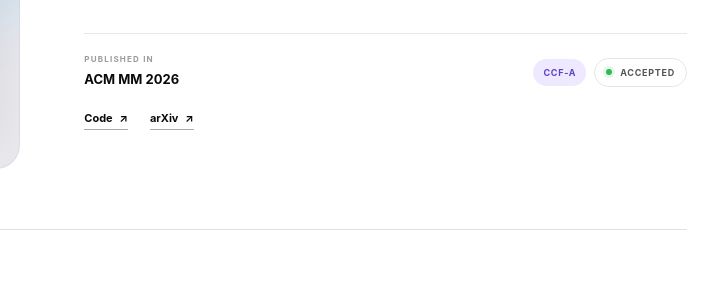
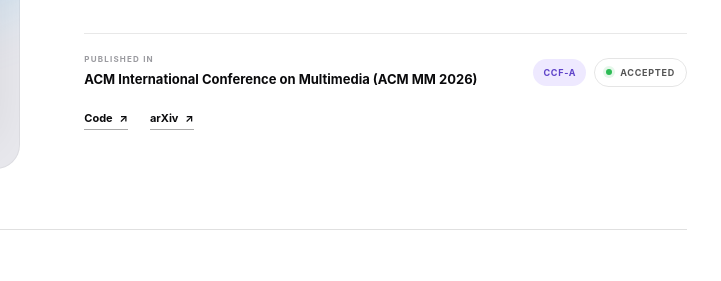
Before and after one commit to Husk021118/Husk021118.github.io, a plain HTML site: page index.html in a window 1280 px wide. Shown: the part 1175-1456 px from the top of the page, 559-1280 px from the left. Drawn offline with Linux system fonts and the light colour scheme.

Commit message:
Expand ACM MM venue name

```diff
--- a/index.html
+++ b/index.html
@@ -73,7 +73,7 @@
             </p>
             <p class="description">A cluster-guided all-in-one image restoration framework with probabilistic expert routing and degradation-aware frequency modulation.</p>
             <div class="publication-venue">
-              <div><span class="venue-label">PUBLISHED IN</span><strong>ACM MM 2026</strong></div>
+              <div><span class="venue-label">PUBLISHED IN</span><strong>ACM International Conference on Multimedia (ACM MM 2026)</strong></div>
               <div class="status-group"><span class="rank">CCF-A</span><span class="acceptance"><i></i>Accepted</span></div>
             </div>
             <div class="publication-links"><a href="https://github.com/Husk021118/ClusIR">Code <span aria-hidden="true">↗</span></a><a href="https://arxiv.org/abs/2512.10948">arXiv <span aria-hidden="true">↗</span></a></div>
```
